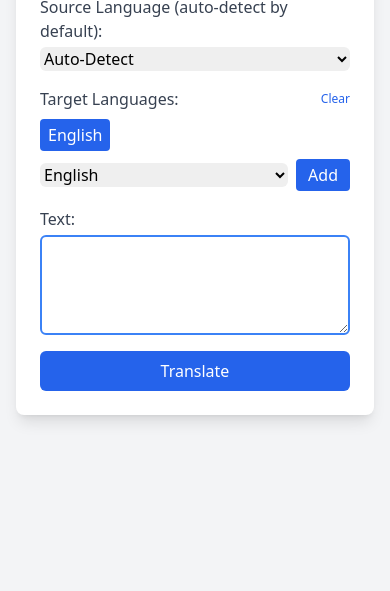
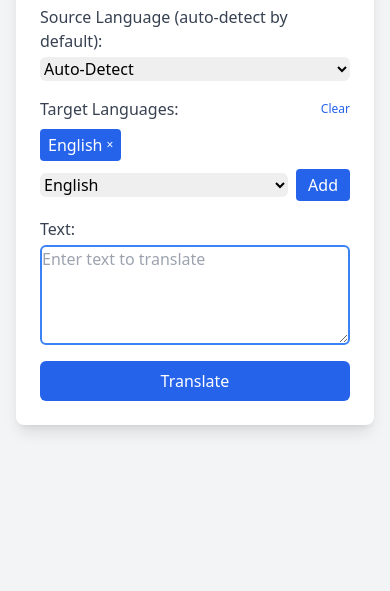
Before and after one commit to dbeley/multi-translate, a website: page index.html in a window 390 px wide. Shown: the part 253-844 px from the top of the page. Drawn offline with nearby package versions, Linux system fonts and the light colour scheme.

Commit message:
feat: improve UI and add persistence

```diff
--- a/app.js
+++ b/app.js
@@ -15,6 +15,7 @@ import('./config.js')
           selectedLang: 'en',
           translations: {},
           loading: false,
+          darkMode: false,
           sourceLanguages: {
             auto: 'Auto-Detect',
             bg: 'Bulgarian',
@@ -130,6 +131,54 @@ import('./config.js')
             this.targetLangs.push(this.selectedLang);
           }
         },
+
+        toggleDarkMode() {
+          this.darkMode = !this.darkMode;
+        },
+
+        removeTarget(code) {
+          this.targetLangs = this.targetLangs.filter(l => l !== code);
+        },
+
+        copyTranslation(text) {
+          navigator.clipboard.writeText(text).catch(err => console.error(err));
+        },
+
+        saveState() {
+          const state = {
+            text: this.text,
+            sourceLang: this.sourceLang,
+            targetLangs: this.targetLangs,
+            selectedLang: this.selectedLang,
+            darkMode: this.darkMode,
+          };
+          localStorage.setItem('multi-translate-state', JSON.stringify(state));
+        },
+      },
+
+      created() {
+        const saved = localStorage.getItem('multi-translate-state');
+        if (saved) {
+          try {
+            const state = JSON.parse(saved);
+            this.text = state.text || this.text;
+            this.sourceLang = state.sourceLang || this.sourceLang;
+            this.targetLangs = state.targetLangs || this.targetLangs;
+            this.selectedLang = state.selectedLang || this.selectedLang;
+            this.darkMode = state.darkMode ?? this.darkMode;
+          } catch (_) {}
+        }
+      },
+
+      watch: {
+        text: 'saveState',
+        sourceLang: 'saveState',
+        selectedLang: 'saveState',
+        darkMode: 'saveState',
+        targetLangs: {
+          handler: 'saveState',
+          deep: true,
+        },
       },
     }).mount('#app');
   });
--- a/index.html
+++ b/index.html
@@ -6,10 +6,16 @@
   <title>Multi Translate</title>
   <script src="https://unpkg.com/vue@3/dist/vue.global.js"></script>
   <script src="https://cdn.tailwindcss.com"></script>
+  <script>tailwind.config = { darkMode: 'class' };</script>
 </head>
-<body class="bg-gray-100 min-h-screen flex items-center justify-center p-4">
-  <div id="app" class="max-w-xl w-full bg-white shadow-lg rounded-lg p-6">
-    <h1 class="text-2xl font-bold mb-4 text-center">Multi Translate</h1>
+<body :class="{dark: darkMode}" class="bg-gray-100 dark:bg-gray-900 min-h-screen flex items-center justify-center p-4">
+  <div id="app" class="max-w-xl w-full bg-white dark:bg-gray-800 dark:text-gray-100 shadow-lg rounded-lg p-6">
+    <h1 class="text-2xl font-bold mb-2 text-center">Multi Translate</h1>
+    <div class="flex justify-end mb-2">
+      <button @click="toggleDarkMode" class="text-sm text-blue-600 hover:underline" :disabled="loading">
+        {{ darkMode ? 'Light Mode' : 'Dark Mode' }}
+      </button>
+    </div>
     <div class="mb-4">
       <label class="block text-gray-700">Source Language (auto-detect by default):</label>
       <select v-model="sourceLang" class="mt-1 block w-full border-gray-300 rounded-md" :disabled="loading">
@@ -22,8 +28,9 @@
         <button @click="clearTargets" class="text-xs text-blue-600 hover:underline" :disabled="loading || !targetLangs.length">Clear</button>
       </div>
       <div class="flex flex-wrap gap-2 my-2" v-if="targetLangs.length">
-        <span v-for="code in targetLangs" :key="code" class="px-2 py-1 bg-blue-600 text-white rounded">
+        <span v-for="code in targetLangs" :key="code" class="flex items-center px-2 py-1 bg-blue-600 text-white rounded">
           {{ languages[code] }}
+          <button @click="removeTarget(code)" class="ml-1 text-xs hover:text-gray-200" :disabled="loading">&times;</button>
         </span>
       </div>
       <div class="flex items-center mt-1">
@@ -39,7 +46,7 @@
     </div>
     <div class="mb-4">
       <label class="block text-gray-700">Text:</label>
-      <textarea v-model="text" rows="4" class="mt-1 block w-full border-2 border-blue-500 rounded-md focus:ring-2 focus:ring-blue-500" :disabled="loading"></textarea>
+      <textarea v-model="text" rows="4" class="mt-1 block w-full border-2 border-blue-500 rounded-md focus:ring-2 focus:ring-blue-500" :disabled="loading" placeholder="Enter text to translate"></textarea>
     </div>
     <button @click="translate" class="w-full py-2 px-4 bg-blue-600 text-white rounded-md hover:bg-blue-700" :disabled="loading">
       {{ loading ? 'Translating...' : 'Translate' }}
@@ -48,7 +55,10 @@
       <label class="block text-gray-700 mb-2">Translations:</label>
       <ul>
         <li v-for="(text, code) in translations" class="mb-2">
-          <strong>{{ languages[code] }}:</strong>
+          <div class="flex justify-between items-center">
+            <strong>{{ languages[code] }}:</strong>
+            <button @click="copyTranslation(text)" class="text-xs text-blue-600 hover:underline">Copy</button>
+          </div>
           <pre class="mt-1 p-2 bg-gray-100 rounded-md whitespace-pre-wrap inline-block w-full">{{ text }}</pre>
         </li>
       </ul>
```
Also changed, not shown: 1 other file.
